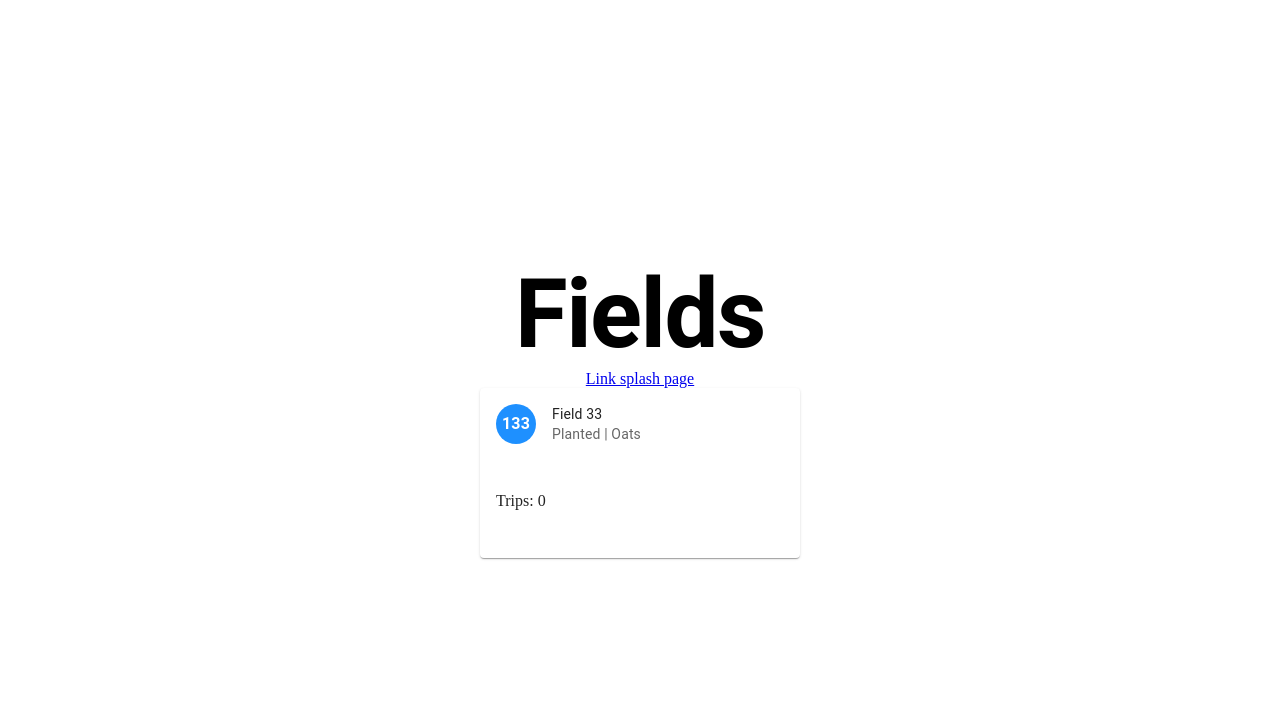
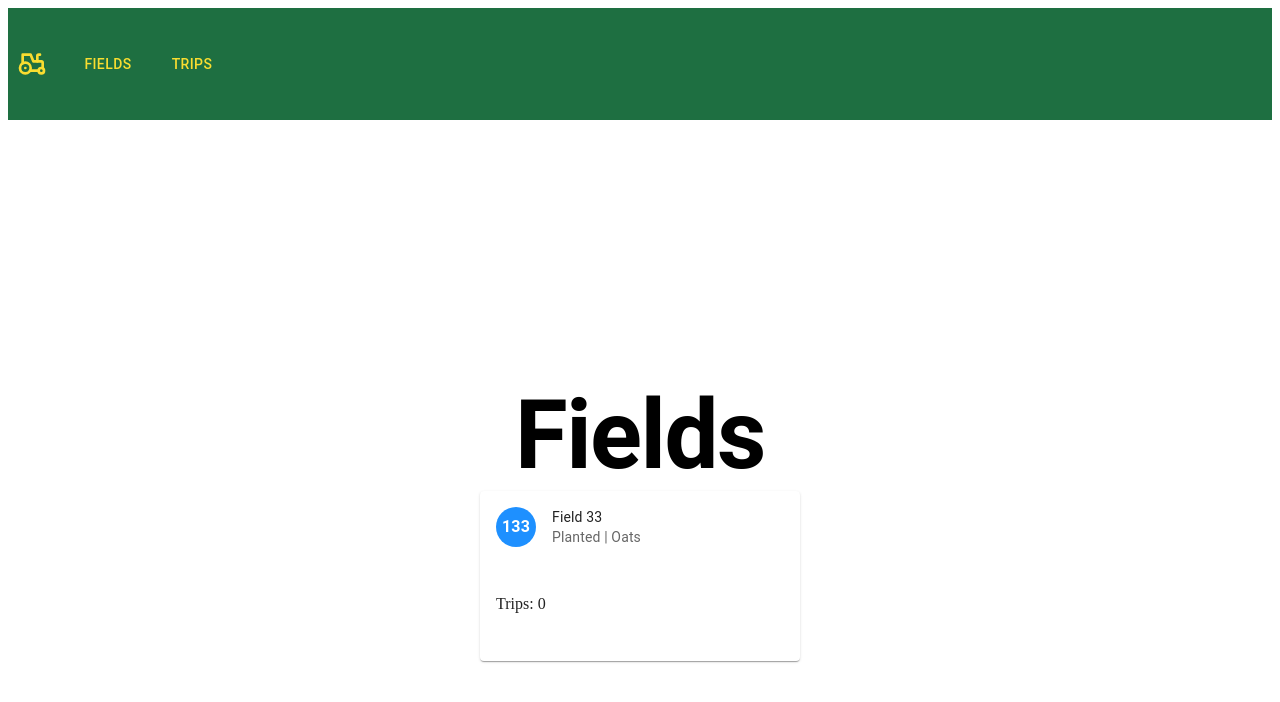
Before and after one commit to stedmanonlinedesigns/farming-simulator-lane-tracker, a Next.js app: page /fields in a window 1280 px wide. Shown: the top 702 px of the page. Built offline with nearby package versions, Linux system fonts and the light colour scheme; some icons are missing; what @mui/material-nextjs would draw is missing.

Commit message:
feat(): added header with navigation

```diff
--- a/package.json
+++ b/package.json
@@ -16,6 +16,7 @@
     "@mui/icons-material": "^7.3.6",
     "@mui/material": "^7.3.6",
     "@mui/material-nextjs": "^7.3.6",
+    "@tabler/icons-react": "^3.36.0",
     "dayjs": "^1.11.19",
     "mongodb": "^7.0.0",
     "next": "16.0.10",
--- a/src/app/components/card/Card.tsx
+++ b/src/app/components/card/Card.tsx
@@ -21,7 +21,9 @@ const AppCard = ({ children }: AppCardProps) => {
         subheader="Planted | Oats"
         avatar={
           <Avatar aria-label="field-number" sx={{ bgcolor: "dodgerblue" }}>
-            <Typography variant="body1" fontWeight='bold'>133</Typography>
+            <Typography variant="body1" fontWeight="bold">
+              133
+            </Typography>
           </Avatar>
         }
         action={
--- /dev/null
+++ b/src/app/components/header/Header.tsx
@@ -0,0 +1,16 @@
+// "use client"
+import React from "react"
+import { Box } from "@mui/material"
+import HeaderNavigation from "./HeaderNavigation"
+
+type HeaderProps = {}
+
+const Header = (props: HeaderProps) => {
+  return (
+    <Box role="header" sx={{ py:4, background: '#1E6F41' }}>
+      <HeaderNavigation />
+    </Box>
+  )
+}
+
+export default Header
--- /dev/null
+++ b/src/app/components/header/HeaderNavigation.tsx
@@ -0,0 +1,46 @@
+"use client"
+import React from "react"
+import { useRouter } from "next/navigation"
+import { Box } from "@mui/material"
+import Typography from "@mui/material/Typography"
+import Button from "@mui/material/Button"
+import IconButton from "@mui/material/IconButton"
+import MoreVertIcon from "@mui/icons-material/MoreVert"
+import { IconTractor } from "@tabler/icons-react"
+
+const HeaderNavigation = () => {
+  const router = useRouter()
+
+  const handleNavigateButtonClick = (path: string) => {
+    router.push(path)
+  }
+
+  return (
+    <Box
+      sx={{
+        display: "flex",
+        justifyContent: "start",
+        alignItems: "center",
+        gap: "20px",
+      }}
+    >
+      <IconButton onClick={() => handleNavigateButtonClick("/")}>
+        <IconTractor size={32} color="#F9DD30" />
+      </IconButton>
+      <Button
+        onClick={() => handleNavigateButtonClick("/fields")}
+        sx={{ color: "#F9DD30" }}
+      >
+        Fields
+      </Button>
+      <Button
+        onClick={() => handleNavigateButtonClick("/trips")}
+        sx={{ color: "#F9DD30" }}
+      >
+        Trips
+      </Button>
+    </Box>
+  )
+}
+
+export default HeaderNavigation
--- /dev/null
+++ b/src/app/components/header/index.ts
@@ -0,0 +1 @@
+export { default as Header } from './Header'
--- a/src/app/components/index.ts
+++ b/src/app/components/index.ts
@@ -1 +1,2 @@
 export { Card } from './card'
+export { Header } from './header'
--- a/src/app/fields/page.tsx
+++ b/src/app/fields/page.tsx
@@ -1,5 +1,4 @@
 import React from "react"
-import Link from "next/link"
 import Box from "@mui/material/Box"
 import { Typography } from "@mui/material"
 import { Card } from "../components"
@@ -19,7 +18,6 @@ export default function Fields() {
       <Typography variant="h1" fontWeight={"bold"}>
         Fields
       </Typography>
-      <Link href={"/"}>Link splash page</Link>
       <Card>
         <p>Trips: 0</p>
       </Card>
--- a/src/app/layout.tsx
+++ b/src/app/layout.tsx
@@ -1,6 +1,7 @@
 import type { Metadata } from "next"
 import { AppRouterCacheProvider } from "@mui/material-nextjs/v15-appRouter"
 import { ThemeProvider } from "@mui/material/styles"
+import { Header } from "./components"
 import theme from "../theme"
 // import "./globals.css";
 // import '@fontsource/roboto/300.css';
@@ -22,7 +23,10 @@ export default function RootLayout({
     <html lang="en">
       <body>
         <AppRouterCacheProvider>
-          <ThemeProvider theme={theme}>{children}</ThemeProvider>
+          <ThemeProvider theme={theme}>
+            <Header />
+            {children}
+          </ThemeProvider>
         </AppRouterCacheProvider>
       </body>
     </html>
--- a/src/app/trips/page.tsx
+++ b/src/app/trips/page.tsx
@@ -1,5 +1,4 @@
 import React from "react"
-import Link from "next/link"
 import Box from "@mui/material/Box"
 import { Typography } from "@mui/material"
 import { Card } from "../components"
@@ -19,7 +18,6 @@ export default function Trips() {
       <Typography variant="h1" fontWeight={"bold"}>
         Trips
       </Typography>
-      <Link href={"/"}>Link splash page</Link>
       <Card>
         <p>Trips: 0</p>
       </Card>
```
Also changed, not shown: src/app/components/header/HeaderViewControls.tsx (added, +47 -0 lines), src/app/page.tsx (+4 -5 lines), src/store/appStore.ts (added, +15 -0 lines), 1 other file (tests, documents, lock files or other folders).
